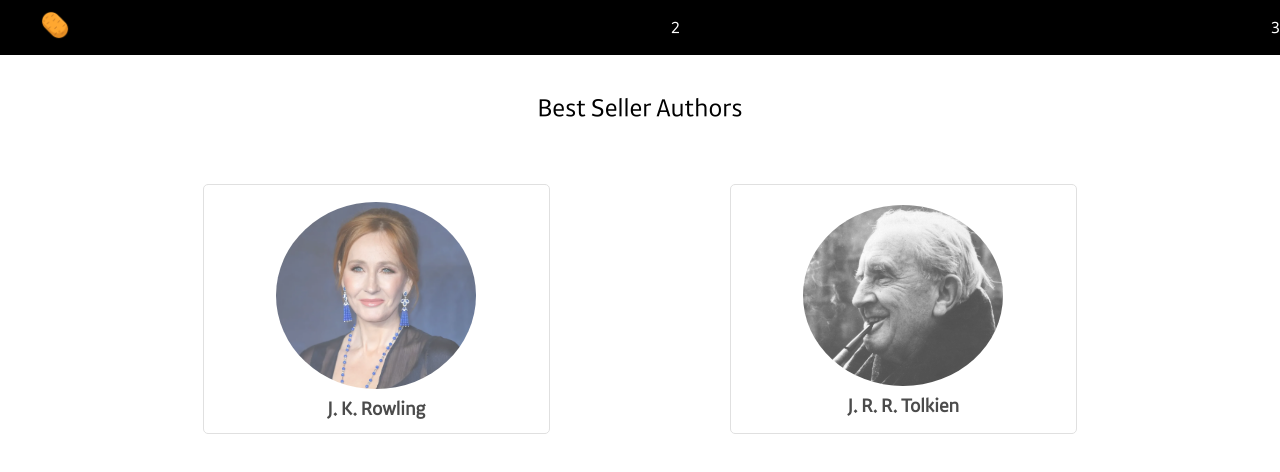
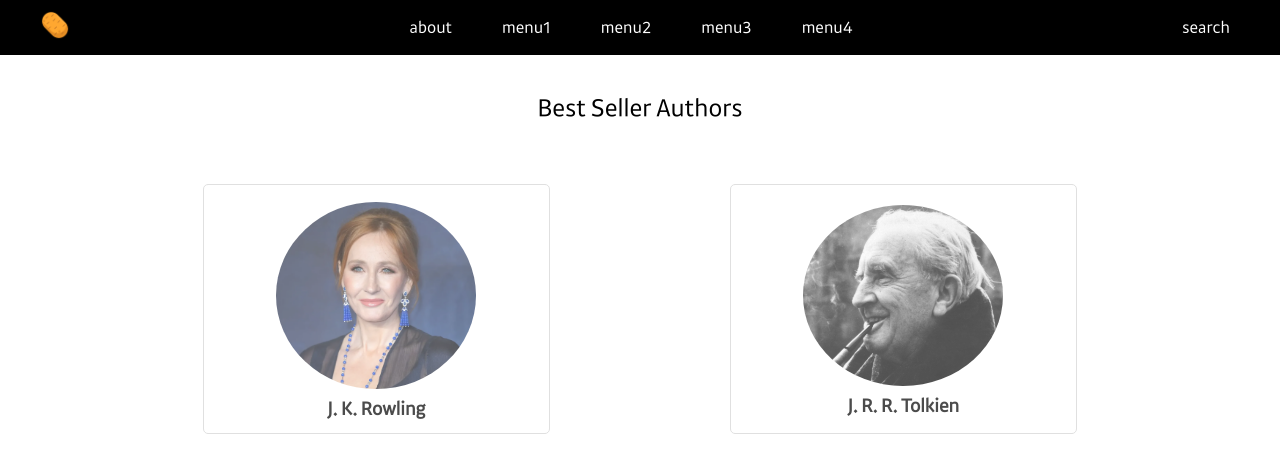
Before and after one commit to IT-Cotato/9th-FE-Networking-2, a React (Vite) app: page / in a window 1280 px wide. Shown: the top 472 px of the page. Built offline with nearby package versions, Linux system fonts and the light colour scheme.

Commit message:
assignment2

```diff
--- a/src/components/header.jsx
+++ b/src/components/header.jsx
@@ -1,7 +1,18 @@
-import styled from 'styled-components';
-import { Link } from 'react-router-dom';
+import styled from "styled-components";
+import { Link } from "react-router-dom";
+import { useState } from "react";
 
 export default function Header() {
+  const [userClick, setUserClick] = useState(false);
+  const onClick = () => {
+    setUserClick((current) => !current);
+  };
+  const handleLinkClick = () => {
+    setUserClick((current) => {
+      if (current) !current;
+      else current;
+    });
+  };
   return (
     <>
       <Nav>
@@ -10,9 +21,40 @@ export default function Header() {
             <Logo src="/imgs/potato.png" className="logo" />
           </Link>
         </Col>
-        <Col>2</Col>
-        <Col>3</Col>
+        <Col className="menu-list">
+          <Link to={"/about"}>
+            <Menu>about</Menu>
+          </Link>
+          <Menu>menu1</Menu>
+          <Menu>menu2</Menu>
+          <Menu>menu3</Menu>
+          <Menu>menu4</Menu>
+        </Col>
+
+        <Col>
+          <Col className="search-icon">search</Col>
+          {!userClick ? (
+            <Col as="button" className="hamburger-icon" onClick={onClick}>
+              openMenu
+            </Col>
+          ) : (
+            <Col as="button" className="x-button" onClick={onClick}>
+              x
+            </Col>
+          )}
+        </Col>
       </Nav>
+      {userClick ? (
+        <Col className="side-menu">
+          <Link to={"/about"} onClick={handleLinkClick}>
+            <Menu>about</Menu>
+          </Link>
+          <Menu>menu1</Menu>
+          <Menu>menu2</Menu>
+          <Menu>menu3</Menu>
+          <Menu>menu4</Menu>
+        </Col>
+      ) : null}
     </>
   );
 }
@@ -30,24 +72,67 @@ const Nav = styled.div`
     }
   }
 `;
+
 const Col = styled.div`
   display: flex;
+  flex-direction: row;
   justify-content: center;
   align-items: center;
   gap: 50px;
 
+  .search-icon {
+    margin-right: 50px;
+    display: block;
+  }
+  .hamburger-icon {
+    display: none;
+  }
+  .x-button {
+    display: none;
+  }
+
   @media (max-width: 768px) {
+    display: flex;
+    flex-direction: column;
+    justify-content: center;
+    align-items: center;
+    gap: 50px;
+
     .search-icon {
       display: none;
     }
-    .hamburger-icon {
-      display: ${(props) => (props.userClick ? 'none' : 'block')};
+    .hamburger-icon,
+    .x-button {
+      border: 0;
+      background-color: ${(props) => props.theme.headerBgColor};
+      color: ${(props) => props.theme.headerTextColor};
+      display: block;
+      margin-right: 30px;
+
+      &:hover {
+        transition: 0.2s;
+        scale: 1.2;
+      }
     }
-    .x-button {
-      display: ${(props) => (props.userClick ? 'block' : 'none')};
+
+    &.side-menu {
+      position: absolute;
+      width: 100%;
+      height: 350px;
+      background-color: #c8c8c8f7;
+      z-index: 1;
+      border-bottom: 1px solid black;
     }
   }
 `;
+
+const Menu = styled.div`
+  &:hover {
+    transition: 0.2s;
+    scale: 1.2;
+  }
+`;
+
 const Logo = styled.img`
   width: 50px;
   height: 50px;
--- a/src/pages/author.jsx
+++ b/src/pages/author.jsx
@@ -1,11 +1,11 @@
-import { Link, Outlet, useNavigate } from 'react-router-dom';
-import { books } from '../shared/constants/book';
-import styled from 'styled-components';
+import { Link, Outlet, useNavigate, useParams } from "react-router-dom";
+import { books } from "../shared/constants/book";
+import styled from "styled-components";
 
 export default function Author() {
   const navigate = useNavigate();
-  let name = '수정필요'; // name을 useParams를 이용해 가져오세요!
-  name = name.replaceAll('_', ' ');
+  let name = useParams().name; // name을 useParams를 이용해 가져오세요!
+  name = name.replaceAll("_", " ");
 
   return (
     <Container>
@@ -16,7 +16,7 @@ export default function Author() {
       <BookLists>
         {books[name].map((book, index) => (
           <BookItem key={index} onClick={() => navigate(`${book.title}`)}>
-            <Link to={`${book.title}`}>{book.title.replaceAll('_', ' ')}</Link>
+            <Link to={`${book.title}`}>{book.title.replaceAll("_", " ")}</Link>
           </BookItem>
         ))}
       </BookLists>
--- a/src/pages/book.jsx
+++ b/src/pages/book.jsx
@@ -1,9 +1,9 @@
-import { Outlet, Link } from 'react-router-dom';
-import styled from 'styled-components';
+import { Outlet, Link, useParams } from "react-router-dom";
+import styled from "styled-components";
 
 export default function Book() {
-  let book = '수정필요'; // book을 useParams를 통해 가져오세요!
-  book = book.replaceAll('_', ' ');
+  let book = useParams().book; // book을 useParams를 통해 가져오세요!
+  book = book.replaceAll("_", " ");
 
   return (
     <Container>
--- a/src/pages/chapter.jsx
+++ b/src/pages/chapter.jsx
@@ -1,4 +1,4 @@
-import styled from 'styled-components';
+import styled from "styled-components";
 
 export default function Chapters() {
   return (
```
Also changed, not shown: src/pages/home.jsx (+4 -4 lines), src/routes/router.jsx (+34 -5 lines).
